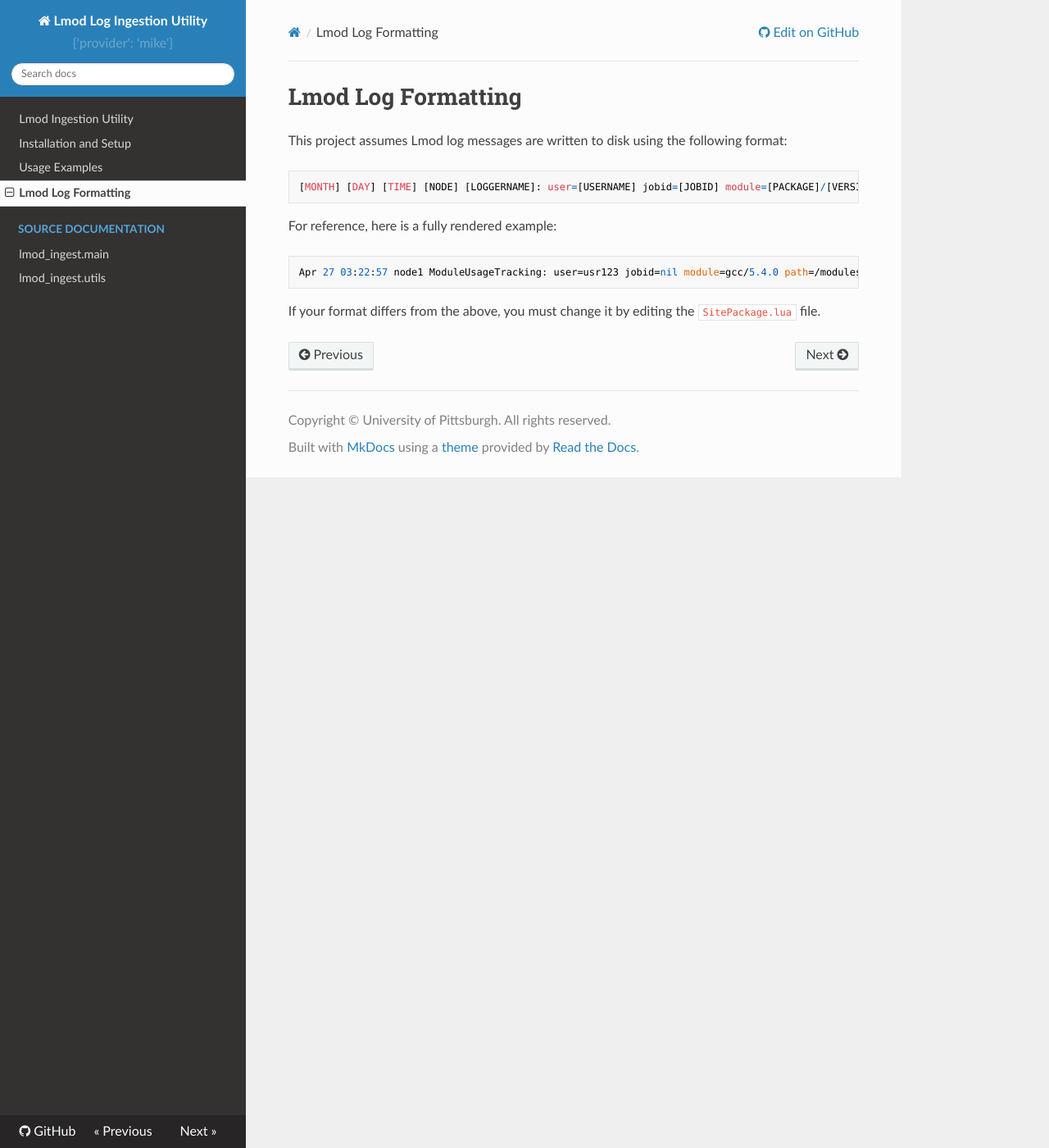
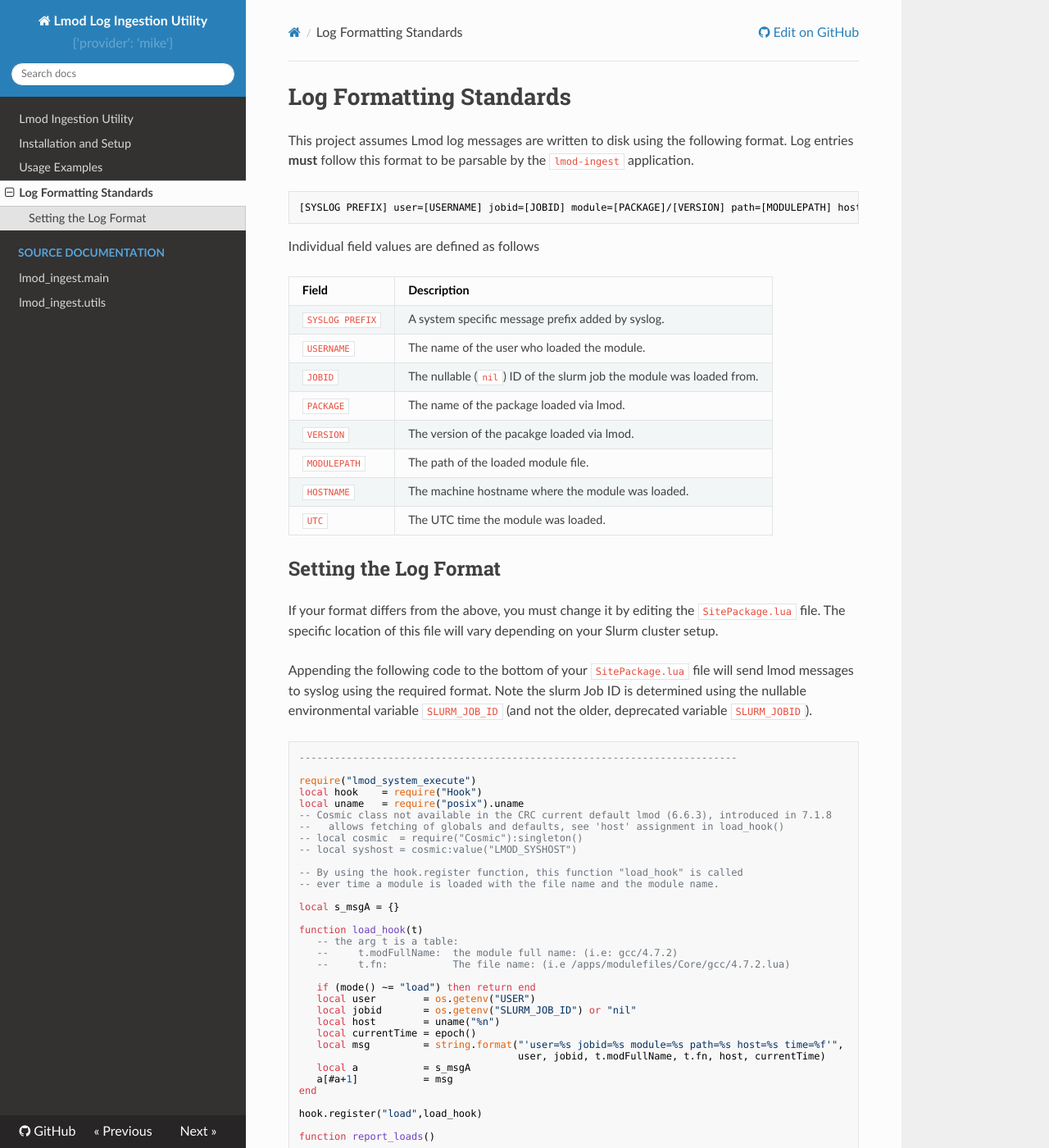
Before and after one commit to pitt-crc/lmod_tracking, an MkDocs documentation site: the page built from docs/log_formatting.md, in a window 1280 px wide and 1400 px high. Shown: the whole window at 82% size. Built offline with MkDocs 1.6.1, drawn with Linux system fonts in a browser that asks for light colours; nearby versions of some CDN libraries; some of the changed text lies outside the part shown.

Commit message:
Adds instructions for log formatting

````diff
--- a/docs/log_formatting.md
+++ b/docs/log_formatting.md
@@ -1,15 +1,80 @@
-# Lmod Log Formatting
+# Log Formatting Standards
 
-This project assumes Lmod log messages are written to disk using the following format:
+This project assumes Lmod log messages are written to disk using the following format.
+Log entries **must** follow this format to be parsable by the `lmod-ingest` application.
 
-```
-[MONTH] [DAY] [TIME] [NODE] [LOGGERNAME]: user=[USERNAME] jobid=[JOBID] module=[PACKAGE]/[VERSION] path=[MODULEPATH] host=[NODE] time=[UTC]
+```text
+[SYSLOG PREFIX] user=[USERNAME] jobid=[JOBID] module=[PACKAGE]/[VERSION] path=[MODULEPATH] host=[HOSTNAME] time=[UTC]
 ```
 
-For reference, here is a fully rendered example:
+Individual field values are defined as follows
 
-```
-Apr 27 03:22:57 node1 ModuleUsageTracking: user=usr123 jobid=nil module=gcc/5.4.0 path=/modules/gcc/5.4.0.lua host=node1.domain.com time=1682580177.622180
-```
+| Field           | Description                                                          |
+|-----------------|----------------------------------------------------------------------|
+| `SYSLOG PREFIX` | A system specific message prefix added by syslog.                    |
+| `USERNAME`      | The name of the user who loaded the module.                          |
+| `JOBID`         | The nullable (`nil`) ID of the slurm job the module was loaded from. |
+| `PACKAGE`       | The name of the package loaded via lmod.                             |
+| `VERSION`       | The version of the pacakge loaded via lmod.                          |
+| `MODULEPATH`    | The path of the loaded module file.                                  |
+| `HOSTNAME`      | The machine hostname where the module was loaded.                    |
+| `UTC`           | The UTC time the module was loaded.                                  |
+
+## Setting the Log Format
 
 If your format differs from the above, you must change it by editing the `SitePackage.lua` file.
+The specific location of this file will vary depending on your Slurm cluster setup.
+
+Appending the following code to the bottom of your `SitePackage.lua` file will send lmod messages to syslog using the required format.
+Note the slurm Job ID is determined using the nullable environmental variable `SLURM_JOB_ID`
+(and not the older, deprecated variable `SLURM_JOBID`).
+
+```lua
+--------------------------------------------------------------------------
+
+require("lmod_system_execute")
+local hook    = require("Hook")
+local uname   = require("posix").uname
+-- Cosmic class not available in the CRC current default lmod (6.6.3), introduced in 7.1.8
+--   allows fetching of globals and defaults, see 'host' assignment in load_hook()
+-- local cosmic  = require("Cosmic"):singleton()
+-- local syshost = cosmic:value("LMOD_SYSHOST")
+
+-- By using the hook.register function, this function "load_hook" is called
+-- ever time a module is loaded with the file name and the module name.
+
+local s_msgA = {}
+
+function load_hook(t)
+   -- the arg t is a table:
+   --     t.modFullName:  the module full name: (i.e: gcc/4.7.2)
+   --     t.fn:           The file name: (i.e /apps/modulefiles/Core/gcc/4.7.2.lua)
+
+   if (mode() ~= "load") then return end
+   local user        = os.getenv("USER")
+   local jobid       = os.getenv("SLURM_JOB_ID") or "nil"
+   local host        = uname("%n")
+   local currentTime = epoch()
+   local msg         = string.format("'user=%s jobid=%s module=%s path=%s host=%s time=%f'",
+                                     user, jobid, t.modFullName, t.fn, host, currentTime)
+   local a           = s_msgA
+   a[#a+1]           = msg
+end
+
+hook.register("load",load_hook)
+
+function report_loads()
+
+   local sys         = os.getenv("LMOD_sys") or "Linux"
+   if (sys == "Linux") then
+      local a = s_msgA
+      for i = 1,#a do
+         local msg = a[i]
+         lmod_system_execute("logger -t ModuleUsageTracking -p local0.info " .. msg)
+      end
+   end
+
+end
+
+ExitHookA.register(report_loads)
+```
````
